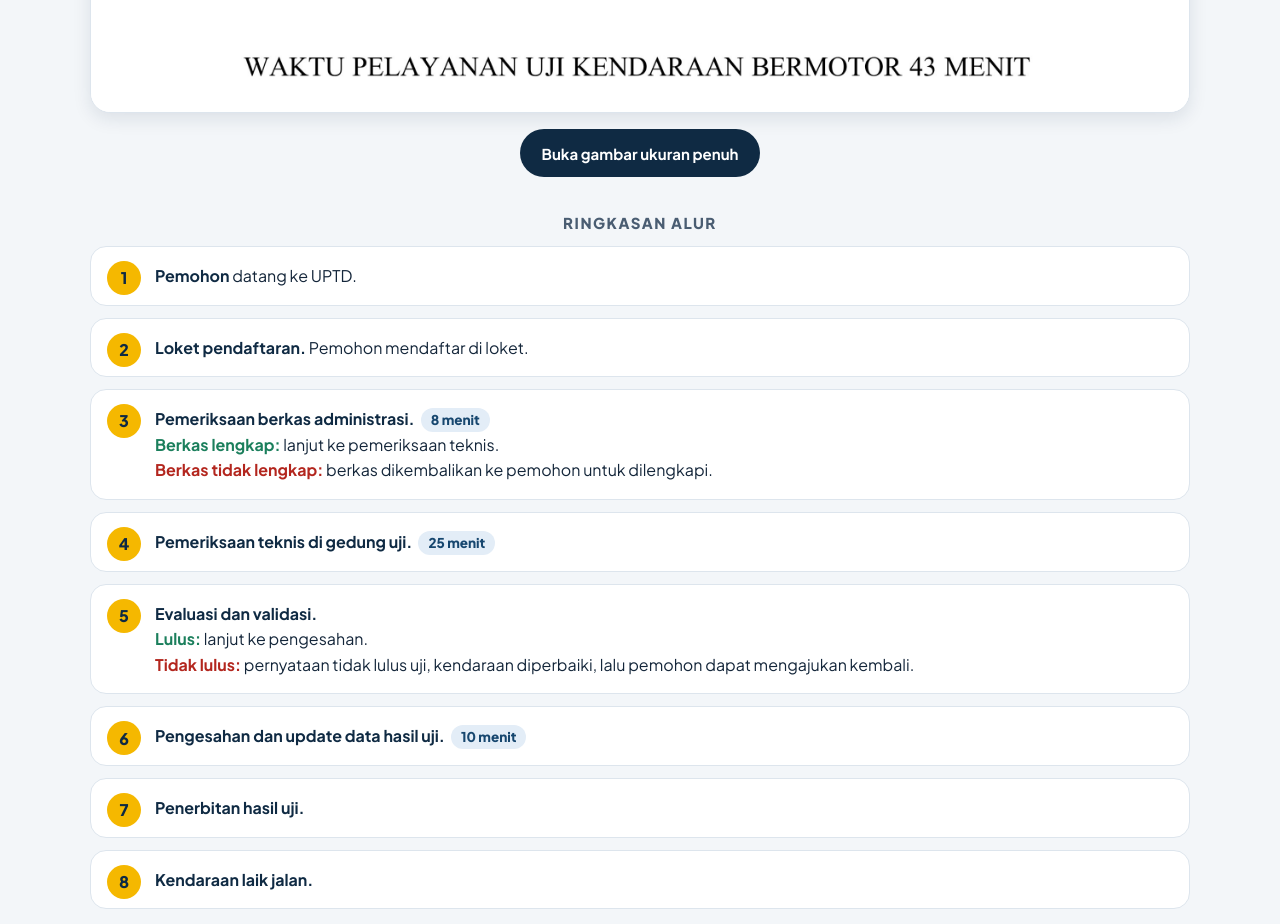
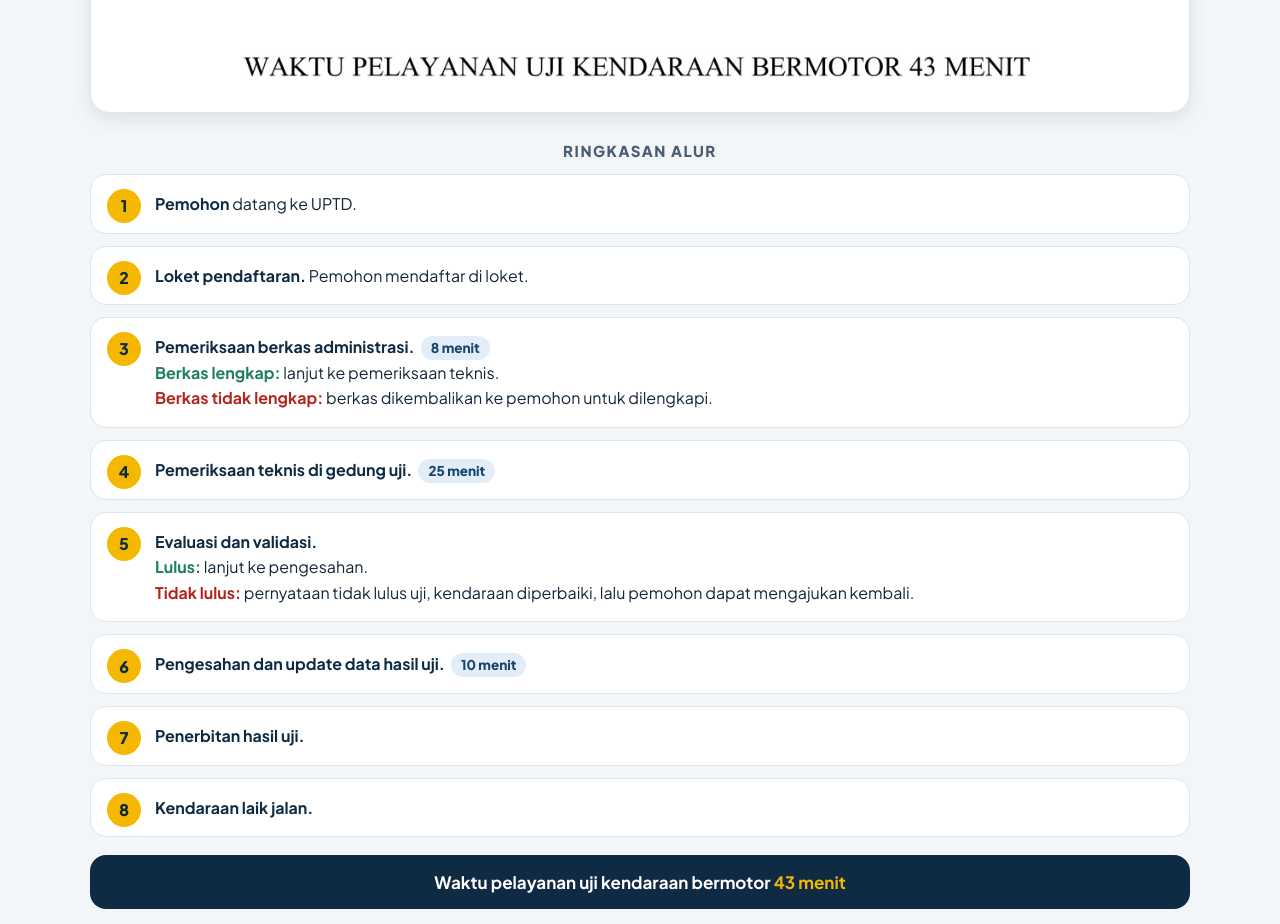
Before and after one commit to uptdpkblamandau/pkblmd, a plain HTML site: page alur.html in a window 1280 px wide. Shown: the part 940-1864 px from the top of the page. Drawn offline with Linux system fonts and the light colour scheme.

Commit message:
Add files via upload

```diff
--- a/alur.html
+++ b/alur.html
@@ -180,9 +180,8 @@ header.sm .brand{margin-bottom:28px}
 <a class="fig" href="gambar/alur-pengujian.jpg" target="_blank" rel="noopener" aria-label="Buka gambar alur pengujian ukuran penuh">
 <img src="gambar/alur-pengujian.jpg" alt="Bagan alur pengujian kendaraan bermotor: pemohon, loket pendaftaran, pemeriksaan berkas administrasi, pemeriksaan teknis di gedung uji, evaluasi dan validasi, pengesahan dan update data hasil uji, penerbitan hasil uji, kendaraan laik jalan. Waktu pelayanan 43 menit." width="2576" height="1932">
 </a>
-<div class="zoom"><a href="gambar/alur-pengujian.jpg" target="_blank" rel="noopener">Buka gambar ukuran penuh</a></div>
 
-<h2>Ringkasan alur</h2>
+<h2 style="margin-top:28px">Ringkasan alur</h2>
 <ol>
 <li><b>Pemohon</b> datang ke UPTD.</li>
 <li><b>Loket pendaftaran.</b> Pemohon mendaftar di loket.</li>
```
